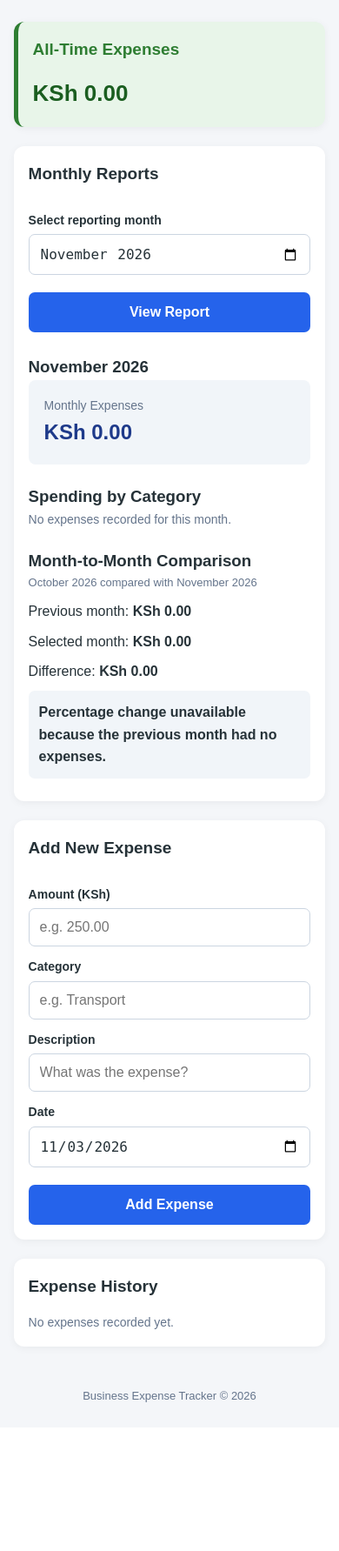
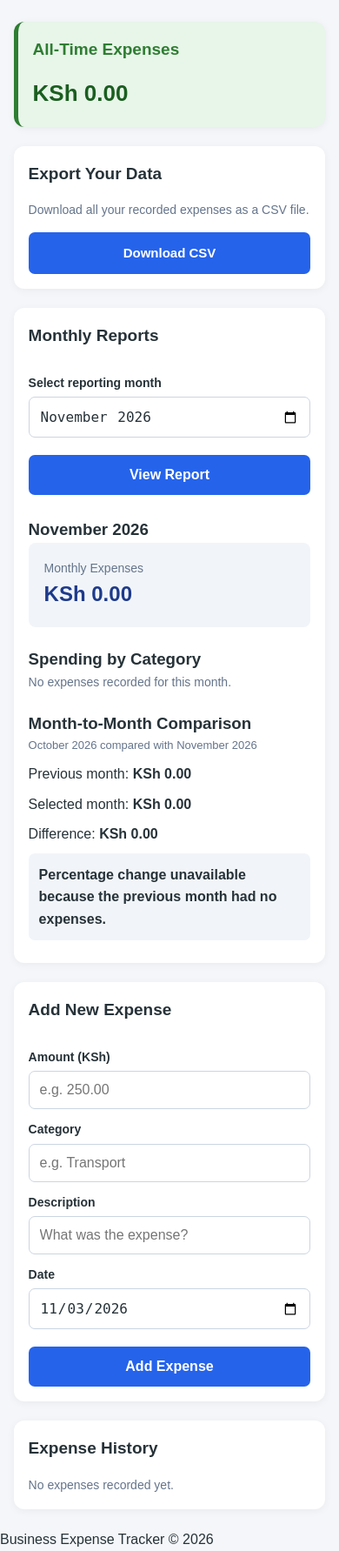
Before and after one commit to adrianlemayan568-create/business-toolkit, a Flask app: page / in a window 390 px wide. Shown: the part 108-1891 px from the top of the page at 87% size. Before the commit the page ends 1720 px from the top, so only its background shows below. Run offline with Flask 3, Linux system fonts and the light colour scheme; data that the repository does not hold is empty.

Commit message:
Add CSV expense export to dashboard

```diff
--- a/app.py
+++ b/app.py
@@ -1,6 +1,14 @@
 from datetime import date, timedelta
 
-from flask import Flask, render_template, request, redirect, url_for, flash
+from flask import (
+    Flask,
+    render_template,
+    request,
+    redirect,
+    url_for,
+    flash,
+    send_file
+)
 
 from database.db import initialize_database
 from modules.expenses import (
@@ -10,7 +18,8 @@ from modules.expenses import (
     get_monthly_total,
     get_monthly_category_totals,
     compare_monthly_expenses,
-    delete_expense
+    delete_expense,
+    export_expenses
 )
 
 app = Flask(
@@ -107,5 +116,17 @@ def delete_expense_route(expense_id):
     return redirect(url_for("index"))
 
 
+@app.route("/export-expenses")
+def export_expenses_route():
+    csv_file = export_expenses()
+
+    return send_file(
+        csv_file,
+        mimetype="text/csv",
+        as_attachment=True,
+        download_name="expenses.csv"
+    )
+
+
 if __name__ == "__main__":
     app.run(debug=True)
--- a/web/static/css/style.css
+++ b/web/static/css/style.css
@@ -46,6 +46,8 @@ h2 {
     margin-bottom: 15px;
 }
 
+/* All-time expense summary */
+
 .summary-card {
     background: #e8f5e9;
     border-left: 5px solid #2e7d32;
@@ -60,6 +62,37 @@ h2 {
     font-weight: bold;
     color: #1b5e20;
 }
+
+/* CSV export */
+
+.export-card p {
+    color: #64748b;
+    font-size: 14px;
+}
+
+.export-button {
+    display: inline-block;
+    margin-top: 15px;
+    padding: 12px 20px;
+    background: #2563eb;
+    color: white;
+    border-radius: 7px;
+    font-size: 15px;
+    font-weight: bold;
+    text-decoration: none;
+    text-align: center;
+}
+
+.export-button:hover {
+    background: #1d4ed8;
+}
+
+.export-button:focus-visible {
+    outline: 3px solid #93c5fd;
+    outline-offset: 3px;
+}
+
+/* Forms and inputs */
 
 form {
     display: flex;
@@ -87,6 +120,8 @@ input:focus {
     border-color: #2563eb;
 }
 
+/* General buttons */
+
 button {
     margin-top: 20px;
     padding: 14px;
@@ -103,6 +138,8 @@ button:hover {
     background: #1d4ed8;
 }
 
+/* Expense history table */
+
 .table-wrapper {
     width: 100%;
     overflow-x: auto;
@@ -113,7 +150,8 @@ table {
     border-collapse: collapse;
 }
 
-th, td {
+th,
+td {
     padding: 12px;
     text-align: left;
     border-bottom: 1px solid #e2e8f0;
@@ -128,6 +166,8 @@ th {
     color: #64748b;
     font-size: 14px;
 }
+
+/* Flash messages */
 
 .message {
     padding: 12px;
@@ -146,57 +186,7 @@ th {
     color: #991b1b;
 }
 
-footer {
-    text-align: center;
-    padding: 25px;
-    color: #64748b;
-    font-size: 13px;
-}
-
-@media (max-width: 600px) {
-    header h1 {
-        font-size: 22px;
-    }
-
-    section {
-        padding: 17px;
-    }
-
-    .total {
-        font-size: 26px;
-    }
-
-    table, tbody, tr, td {
-        display: block;
-        width: 100%;
-    }
-
-    thead {
-        display: none;
-    }
-
-    tr {
-        padding: 12px 0;
-        border-bottom: 1px solid #e2e8f0;
-    }
-
-    td {
-        display: flex;
-        justify-content: space-between;
-        gap: 15px;
-        padding: 6px 0;
-        border: none;
-        text-align: right;
-        overflow-wrap: anywhere;
-    }
-
-    td::before {
-        content: attr(data-label);
-        font-weight: bold;
-        color: #64748b;
-        text-align: left;
-    }
-}
+/* Delete expense button */
 
 .delete-form {
     display: inline;
@@ -272,7 +262,60 @@ footer {
     font-weight: bold;
 }
 
+/* Mobile layout */
+
 @media (max-width: 600px) {
+    header h1 {
+        font-size: 22px;
+    }
+
+    section {
+        padding: 17px;
+    }
+
+    .total {
+        font-size: 26px;
+    }
+
+    .export-button {
+        display: block;
+        width: 100%;
+    }
+
+    table,
+    tbody,
+    tr,
+    td {
+        display: block;
+        width: 100%;
+    }
+
+    thead {
+        display: none;
+    }
+
+    tr {
+        padding: 12px 0;
+        border-bottom: 1px solid #e2e8f0;
+    }
+
+    td {
+        display: flex;
+        justify-content: space-between;
+        gap: 15px;
+        padding: 6px 0;
+        border: none;
+        text-align: right;
+        overflow-wrap: anywhere;
+    }
+
+    td::before {
+        content: attr(data-label);
+        font-weight: bold;
+        color: #64748b;
+        text-align: left;
+    }
+
     .report-value {
         font-size: 24px;
     }
--- a/web/templates/index.html
+++ b/web/templates/index.html
@@ -24,6 +24,16 @@
         <section class="summary-card">
             <h2>All-Time Expenses</h2>
             <p class="total">KSh {{ "%.2f"|format(total) }}</p>
+        </section>
+
+        <section class="export-card">
+            <h2>Export Your Data</h2>
+            <p>Download all your recorded expenses as a CSV file.</p>
+
+            <a href="{{ url_for('export_expenses_route') }}"
+               class="export-button">
+                Download CSV
+            </a>
         </section>
 
         <section class="reports-card">
@@ -60,23 +70,18 @@
                 <h3>Spending by Category</h3>
 
                 {% if category_totals %}
-
                     {% for category in category_totals %}
                         <div class="category-row">
                             <span>{{ category["category"] }}</span>
-
                             <strong>
                                 KSh {{ "%.2f"|format(category["total_cents"] / 100) }}
                             </strong>
                         </div>
                     {% endfor %}
-
                 {% else %}
-
                     <p class="empty-message">
                         No expenses recorded for this month.
                     </p>
-
                 {% endif %}
             </div>
 
@@ -195,7 +200,6 @@
             <h2>Expense History</h2>
 
             {% if expenses %}
-
                 <div class="table-wrapper">
                     <table>
                         <thead>
@@ -247,13 +251,10 @@
                         </tbody>
                     </table>
                 </div>
-
             {% else %}
-
                 <p class="empty-message">
                     No expenses recorded yet.
                 </p>
-
             {% endif %}
         </section>
 
```
Also changed, not shown: tests/test_app.py (+50 -0 lines).
